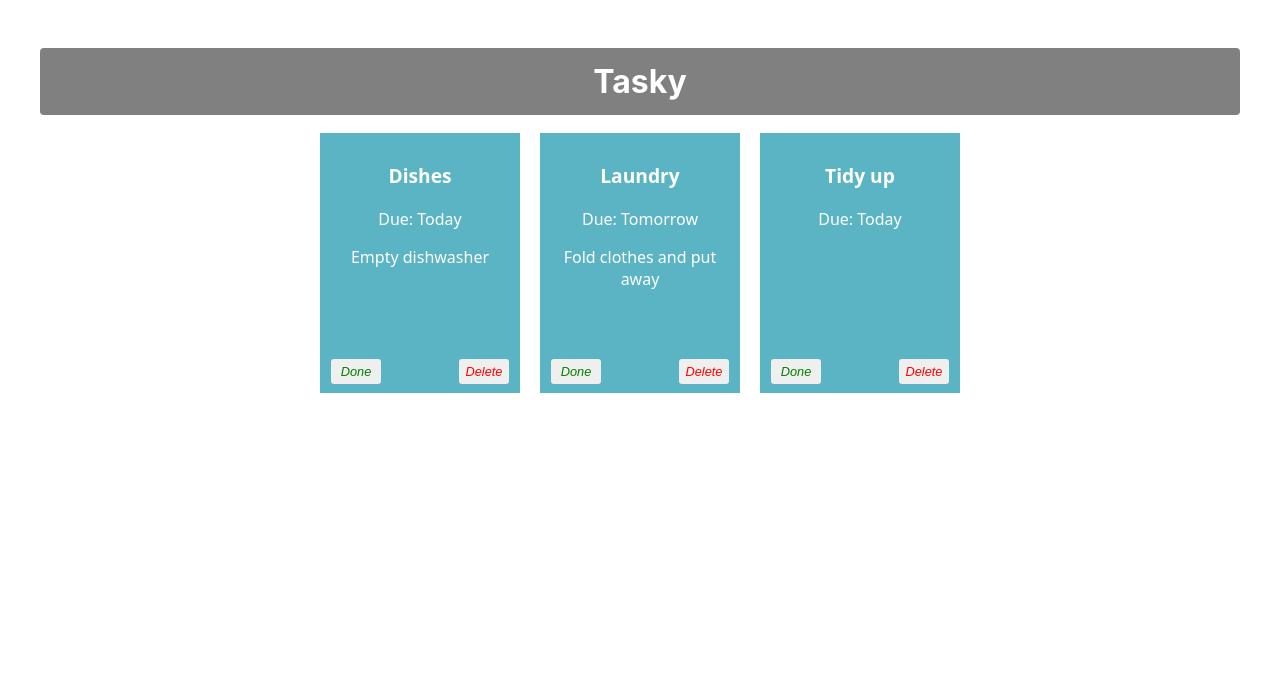
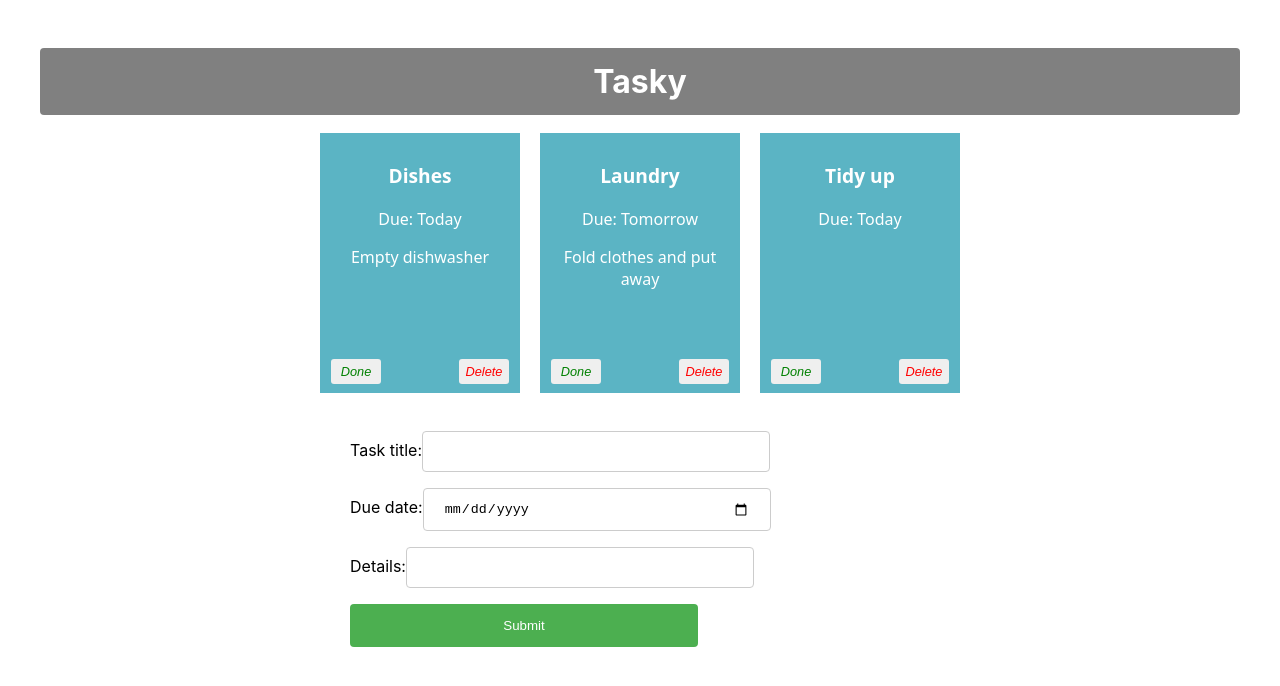
Before and after one commit to robert-walshh/react-basics-labs, a React (Create React App) app in the folder tasky/: page / in a window 1280 px wide. Shown: the top 686 px of the page. Built offline with nearby package versions, Linux system fonts and the light colour scheme.

Commit message:
Add Task: Form Added

```diff
--- a/tasky/src/App.css
+++ b/tasky/src/App.css
@@ -58,3 +58,34 @@ button {
   right: 5px;
   color: red;
 }
+
+input[type=text], input[type=date] {
+  width: 60%;
+  padding: 12px 20px;
+  margin: 8px 0;
+  display: inline-block;
+  border: 1px solid #ccc;
+  border-radius: 4px;
+  box-sizing: border-box;
+}
+
+input[type=submit] {
+  width: 60%;
+  background-color: #4CAF50;
+  color: white;
+  padding: 14px 20px;
+  margin: 8px 0;
+  border: none;
+  border-radius: 4px;
+  cursor: pointer;
+}
+
+input[type=submit]:hover {
+  background-color: #45a049;
+}
+
+form {
+  text-align: left;
+  width: 50%;
+  margin: auto;
+}
--- a/tasky/src/App.js
+++ b/tasky/src/App.js
@@ -1,3 +1,4 @@
+import AddTaskForm from './components/Form';
 import React, { useState } from 'react';
 import './App.css';
 import Task from './components/Task';
@@ -38,6 +39,7 @@ function App() {
       deleteTask = {() => deleteHandler(index)}
     />
   ))}
+    <AddTaskForm />
     </div>
   );
 }
--- /dev/null
+++ b/tasky/src/components/Form.js
@@ -0,0 +1,28 @@
+import React from "react";
+
+const AddTaskForm = (props) => {
+
+  return (
+    <div>
+      <form>
+        <label>
+            Task title:
+            <input type="text" name="title" required />
+        </label>
+        <br />
+        <label>
+            Due date:
+            <input type="date" name="deadline" required />
+        </label>
+        <br />
+        <label>
+            Details:
+            <input type="text" name="description" />
+        </label>
+        <input type="submit" value="Submit" />
+        </form>
+    </div>
+  )
+};
+
+export default AddTaskForm;
```
